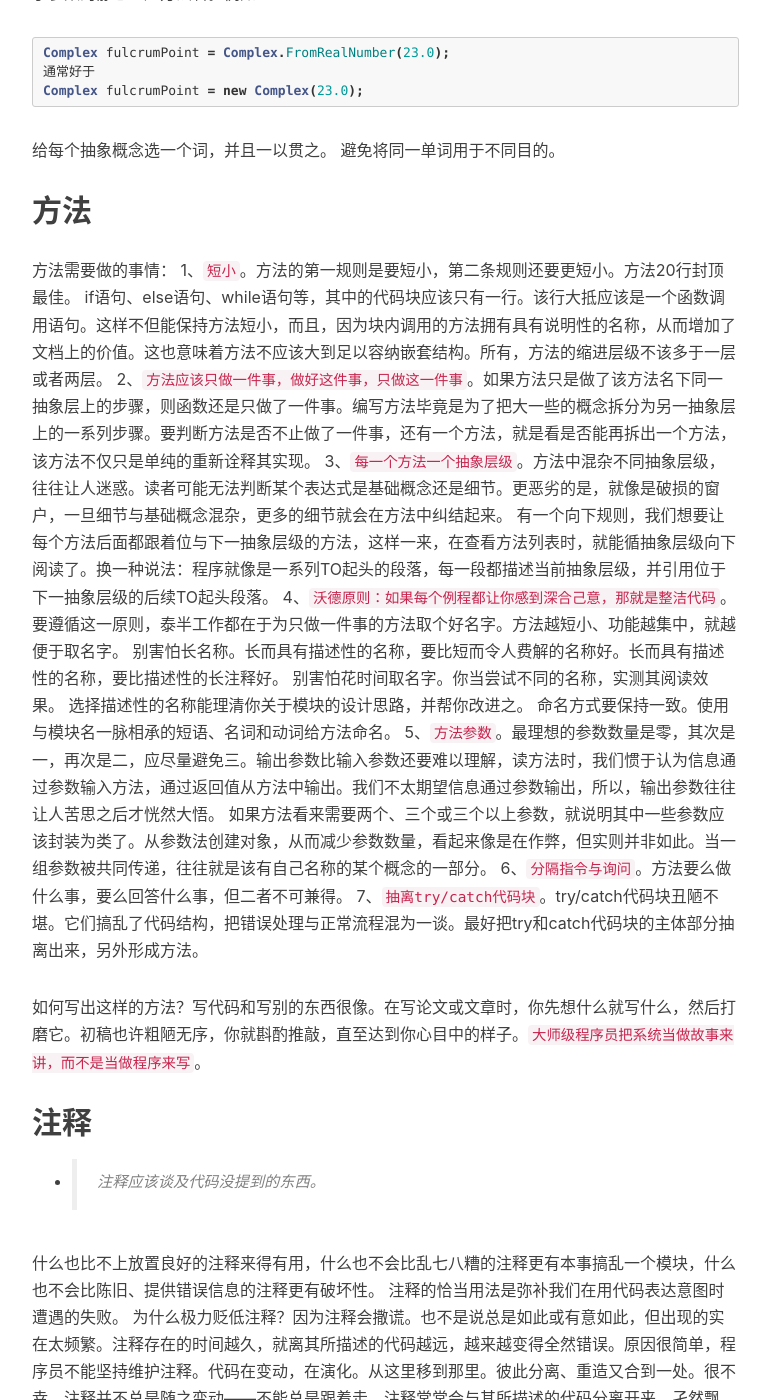
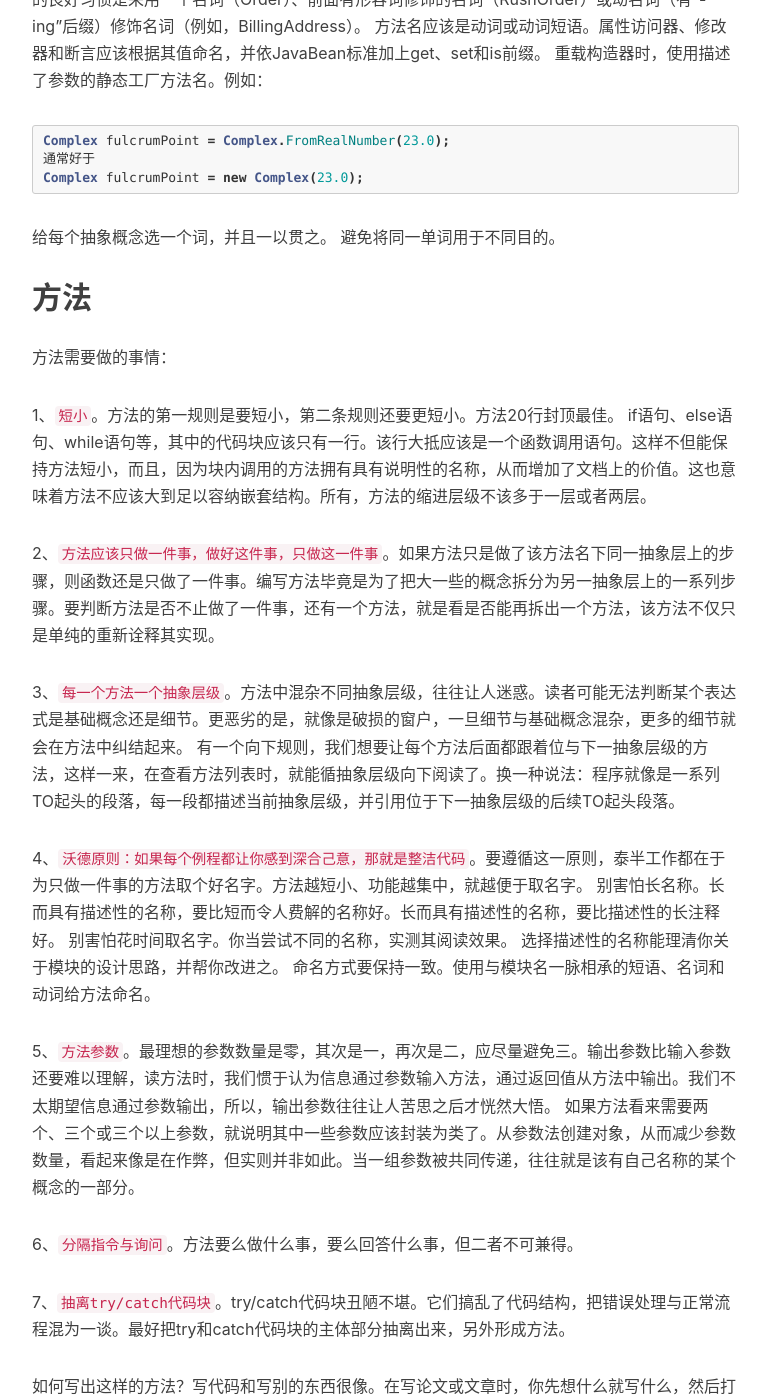
Before and after one commit to huaileicoder/huaileicoder.github-io, a Jekyll site: the page built from _posts/2019-05-06-代码整洁之道-总结.markdown, in a window 1280 px wide and 1400 px high, scrolled down 3409 px. Shown: the whole window, without its empty margins (233-1003 px from the left). Built offline with Jekyll 4.4.1, drawn with Linux system fonts in a browser that asks for light colours; nearby versions of some CDN libraries; comment, search, counter and statistics services are not loaded; some of the changed text lies outside the part shown.

Commit message:
修改 代码整洁之道总结

```diff
--- a/_posts/2019-05-06-代码整洁之道-总结.markdown
+++ b/_posts/2019-05-06-代码整洁之道-总结.markdown
@@ -10,8 +10,10 @@ tags:
 ---
 ##  引言
 学习整洁代码很难。它可不止于要求你掌握原则和模式。你得在这上面花功夫，你须自行实践，且体验自己的失败。你须观察他人的实践与失败。你须看看别人是怎样蹒跚学步，再转头研究他们的路数。你须看看别人是如何绞尽脑汁做出抉择，又是如何为错误决策付出代价。
+
 如何学习？阅读代码——大量代码。而且你要去琢磨某段代码好在什么地方、坏在什么地方。
 你得分析和理解那些代码，琢磨每次修改的来龙去脉。
+
 花时间琢磨那些案例，亦步亦趋——站在作者的角度，迫使自己以作者的思维路径考虑问题，就能更深刻的理解这些原则、模式、实践和启示。
 
 ## 整洁代码
@@ -96,19 +98,26 @@ Complex fulcrumPoint = new Complex(23.0);
 
 ## 方法
 方法需要做的事情：
+
 1、`短小`。方法的第一规则是要短小，第二条规则还要更短小。方法20行封顶最佳。
 if语句、else语句、while语句等，其中的代码块应该只有一行。该行大抵应该是一个函数调用语句。这样不但能保持方法短小，而且，因为块内调用的方法拥有具有说明性的名称，从而增加了文档上的价值。这也意味着方法不应该大到足以容纳嵌套结构。所有，方法的缩进层级不该多于一层或者两层。
+
 2、`方法应该只做一件事，做好这件事，只做这一件事`。如果方法只是做了该方法名下同一抽象层上的步骤，则函数还是只做了一件事。编写方法毕竟是为了把大一些的概念拆分为另一抽象层上的一系列步骤。要判断方法是否不止做了一件事，还有一个方法，就是看是否能再拆出一个方法，该方法不仅只是单纯的重新诠释其实现。
+
 3、`每一个方法一个抽象层级`。方法中混杂不同抽象层级，往往让人迷惑。读者可能无法判断某个表达式是基础概念还是细节。更恶劣的是，就像是破损的窗户，一旦细节与基础概念混杂，更多的细节就会在方法中纠结起来。
 有一个向下规则，我们想要让每个方法后面都跟着位与下一抽象层级的方法，这样一来，在查看方法列表时，就能循抽象层级向下阅读了。换一种说法：程序就像是一系列TO起头的段落，每一段都描述当前抽象层级，并引用位于下一抽象层级的后续TO起头段落。
+
 4、`沃德原则：如果每个例程都让你感到深合己意，那就是整洁代码`。要遵循这一原则，泰半工作都在于为只做一件事的方法取个好名字。方法越短小、功能越集中，就越便于取名字。
 别害怕长名称。长而具有描述性的名称，要比短而令人费解的名称好。长而具有描述性的名称，要比描述性的长注释好。
 别害怕花时间取名字。你当尝试不同的名称，实测其阅读效果。
 选择描述性的名称能理清你关于模块的设计思路，并帮你改进之。
 命名方式要保持一致。使用与模块名一脉相承的短语、名词和动词给方法命名。
+
 5、`方法参数`。最理想的参数数量是零，其次是一，再次是二，应尽量避免三。输出参数比输入参数还要难以理解，读方法时，我们惯于认为信息通过参数输入方法，通过返回值从方法中输出。我们不太期望信息通过参数输出，所以，输出参数往往让人苦思之后才恍然大悟。
 如果方法看来需要两个、三个或三个以上参数，就说明其中一些参数应该封装为类了。从参数法创建对象，从而减少参数数量，看起来像是在作弊，但实则并非如此。当一组参数被共同传递，往往就是该有自己名称的某个概念的一部分。
+
 6、`分隔指令与询问`。方法要么做什么事，要么回答什么事，但二者不可兼得。
+
 7、`抽离try/catch代码块`。try/catch代码块丑陋不堪。它们搞乱了代码结构，把错误处理与正常流程混为一谈。最好把try和catch代码块的主体部分抽离出来，另外形成方法。
 
 如何写出这样的方法？写代码和写别的东西很像。在写论文或文章时，你先想什么就写什么，然后打磨它。初稿也许粗陋无序，你就斟酌推敲，直至达到你心目中的样子。`大师级程序员把系统当做故事来讲，而不是当做程序来写`。
@@ -116,11 +125,12 @@ if语句、else语句、while语句等，其中的代码块应该只有一行。
 ## 注释
 - > 注释应该谈及代码没提到的东西。
 
+什么也比不上放置良好的注释来得有用，什么也不会比乱七八糟的注释更有本事搞乱一个模块，什么也不会比陈旧、提供错误信息的注释更有破坏性。注释的恰当用法是弥补我们在用代码表达意图时遭遇的失败。
 
-什么也比不上放置良好的注释来得有用，什么也不会比乱七八糟的注释更有本事搞乱一个模块，什么也不会比陈旧、提供错误信息的注释更有破坏性。
-注释的恰当用法是弥补我们在用代码表达意图时遭遇的失败。
 为什么极力贬低注释？因为注释会撒谎。也不是说总是如此或有意如此，但出现的实在太频繁。注释存在的时间越久，就离其所描述的代码越远，越来越变得全然错误。原因很简单，程序员不能坚持维护注释。代码在变动，在演化。从这里移到那里。彼此分离、重造又合到一处。很不幸，注释并不总是随之变动——不能总是跟着走。注释常常会与其所描述的代码分离开来，孑然飘零，越来越不准确。
+
 程序员应当负责将注释保持在可维护、有关联、精确的高度。但更好的方式把力气用在写清楚代码上，只有代码能忠实的告诉你它做的事情，那是唯一真正准确的信息来源。所以，尽管有时也需要注释，我们也该多花心思尽量减少注释量。
+
 `注释不能美化槽糕的代码`。写注释的常见动机之一是糟糕的代码的存在。带有少量注释的整洁而有表达力的代码，要比带有大量注释的零碎而复杂的代码像样的多。与其花时间编写解释你搞出的糟糕的代码的注释，不如花时间清洁那堆糟糕的代码。
 
 ### 好注释
```
Also changed, not shown: 2 other files.
